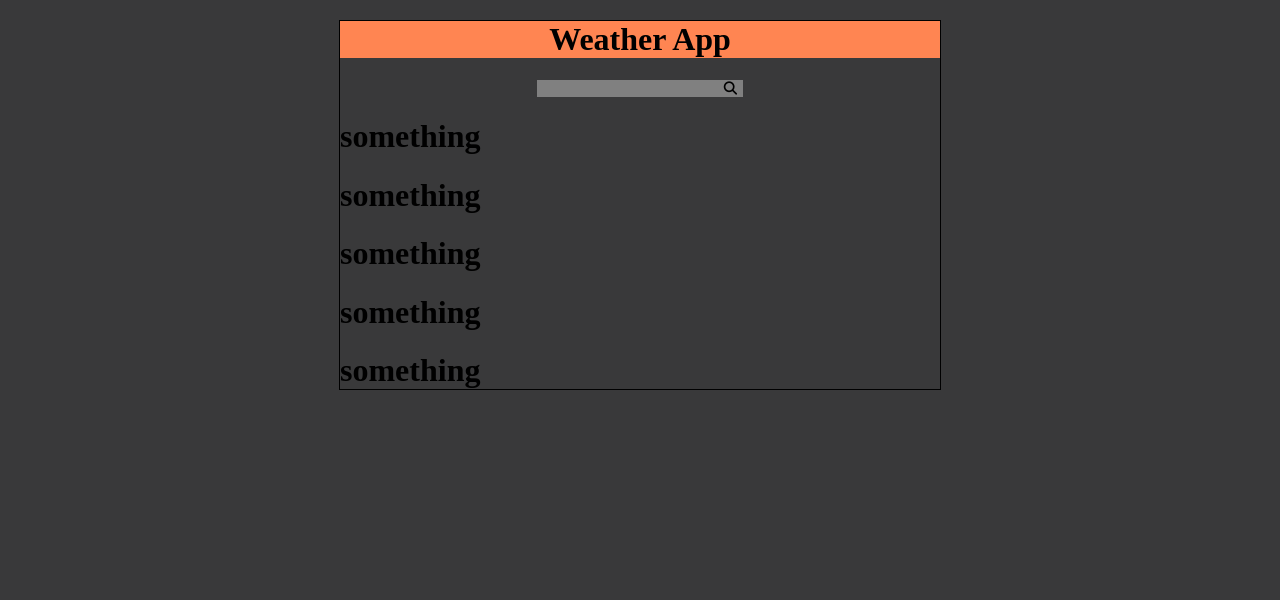
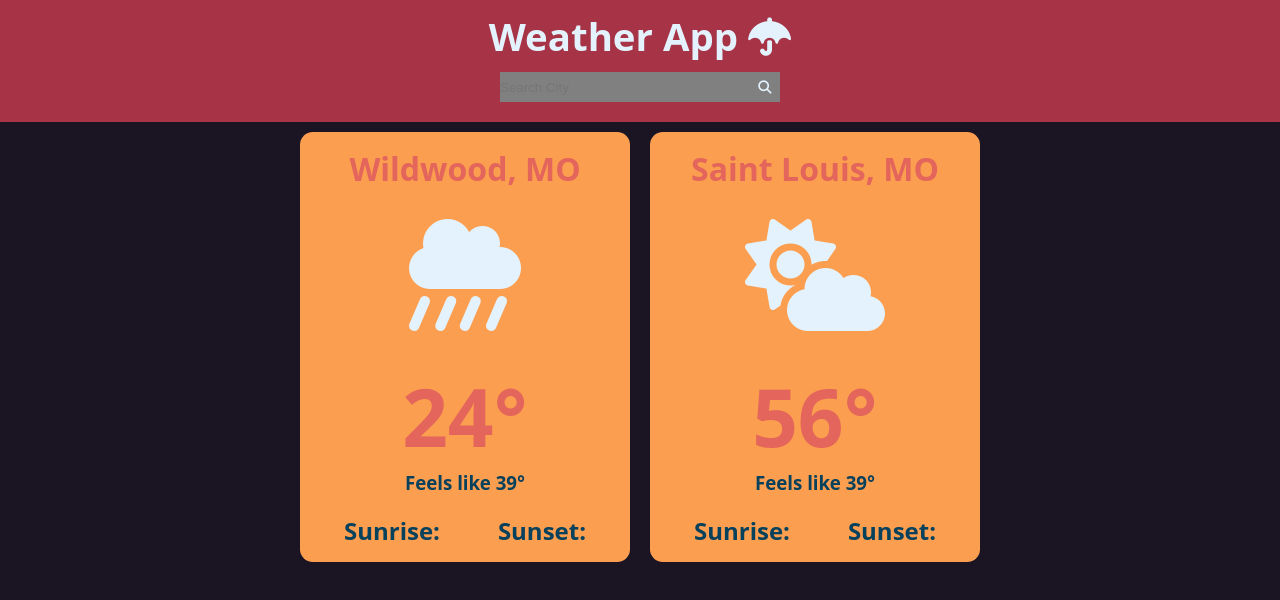
Before and after one commit to HootDunk/weather-app, a plain HTML site: page index.html in a window 1280 px wide. Drawn offline with Linux system fonts and the light colour scheme; no server answers.

Commit message:
changed/improved styling and reformated html to support changes

```diff
--- a/index.html
+++ b/index.html
@@ -3,34 +3,63 @@
 <head>
   <meta charset="UTF-8">
   <meta name="viewport" content="width=device-width, initial-scale=1.0">
+  <link rel="stylesheet" href="styles.css">
+  <script src="https://kit.fontawesome.com/ec1005871d.js" crossorigin="anonymous"></script>
   <title>Document</title>
-  <script src="https://kit.fontawesome.com/ec1005871d.js" crossorigin="anonymous"></script>
-  <link rel="stylesheet" href="styles.css">
 </head>
 <body>
-  <div class="container">
-    <div class="weather-card">
-      <header><h1>Weather App</h1></header>
+
+  <div class="search-container">
+    <header><h1>Weather App <i class="fas fa-umbrella"></i></h1></header>
     <div class="search">
       <form>
         <div class="input-wrapper">
-            <input type="text" id="city" name="city">
+          <input placeholder="Search City" type="text" id="city" name="city">
           <button type="submit"><i class="fas fa-search"></i></button>
         </div>
       </form>
     </div>
-      <div class="weather-content">
-        <h1>something</h1>
-        <h1>something</h1>
-        <h1>something</h1>
-        <h1>something</h1>
-        <h1>something</h1>
   </div>
+
+
+  <div class="card-container">
+    <div class="card">
+      <div class="row">
+        <h1>Wildwood, MO</h1>
+      </div>
+      <div class="row">
+        <i class="fas fa-cloud-showers-heavy fa-7x weather"></i>
+      </div>
+
+
+      <div class="temp-info row">
+        <h1 class="temp">24&deg</h1>
+        <h3>Feels like 39&deg</h3>
+      </div>
+      <div class="row sun">
+        <h2 class="sun">Sunrise: </h2>
+        <h2 class="sun">Sunset: </h2>
+      </div>
+
+    </div>
+
+    <div class="card">
+      <h1 class="location">Saint Louis, MO</h1>
+      <i class="fas fa-cloud-sun fa-7x weather"></i>
+      <div class="temp-info">
+        <h1 class="temp">56&deg</h1>
+        <h3>Feels like 39&deg</h3>
+      </div>
+      <div class="row sun">
+        <h2>Sunrise: </h2>
+        <h2>Sunset: </h2>
       </div>
     </div>
 
 
 
+  </div>
+
+</body>
 <script src="main.js"></script>
-</body>
 </html>
--- a/styles.css
+++ b/styles.css
@@ -1,45 +1,100 @@
-/* * {
+
+* {
   margin: 0;
+  padding: 0;
+  color: #08415c;
 
-} */
+}
 
 body {
-  background-color: #39393a;
+  background-color: #1a1423 ;
+  font-family: "Open Sans", sans-serif;
 }
 
 header {
-  background-color: #ff8552;
-  text-align: center;
+  font-family: 'Noto Sans', sans-serif;
+  font-size: 1.2em;
+
+}
+
+header h1, i {
+  color: #E3F2FD;
+}
+
+div.search-container{
+  padding: 10px;
+  background-color: #a63446;
+}
+
+div.input-wrapper{
+  display: flex;
+  justify-content: center;
+  height: 30px;
+}
+
+.search {
+  margin: 10px;
 }
 
 input {
   border-width: 0;
   background-color: grey;
   outline: none;
+  width: 250px;
+
 }
 
 button {
-  height: 100%;
+  width: 30px;
   border-width: 0;
   background-color: grey;
   outline: none;
   cursor: pointer;
 }
 
-div.search {
-  display: flex;
-  justify-content: center;
+.search-container {
+  text-align: center;
 }
 
-div.input-wrapper{
+.card-container {
   display: flex;
+  flex-wrap: wrap;
   justify-content: center;
+  width: 60%;
+  margin: 0 auto;
 }
 
-div.weather-card {
-  max-width: 600px;
-  outline-width: 1px;
-  outline-color: black;
-  outline-style: solid;
-  margin: 0 auto;
+.card {
+  background-color:#fc9e4f;
+  width: 300px;
+  height: 400px;
+  margin: 10px;
+  padding: 15px;
+  border-radius: 0.8rem;
+  display: flex;
+  justify-content: space-between;
+  flex-direction: column;
+  text-align: center;
 }
+
+.card h1  {
+  color: #e3655b;
+}
+
+i.weather {
+  margin: 10px;
+}
+
+h1.temp {
+  font-size: 5em;
+
+}
+
+h2.sun {
+  display: inline-block;
+}
+
+div.row.sun {
+  display: flex;
+  justify-content: space-around;
+}
```
Lines whose indentation alone changed are shown as unchanged.
